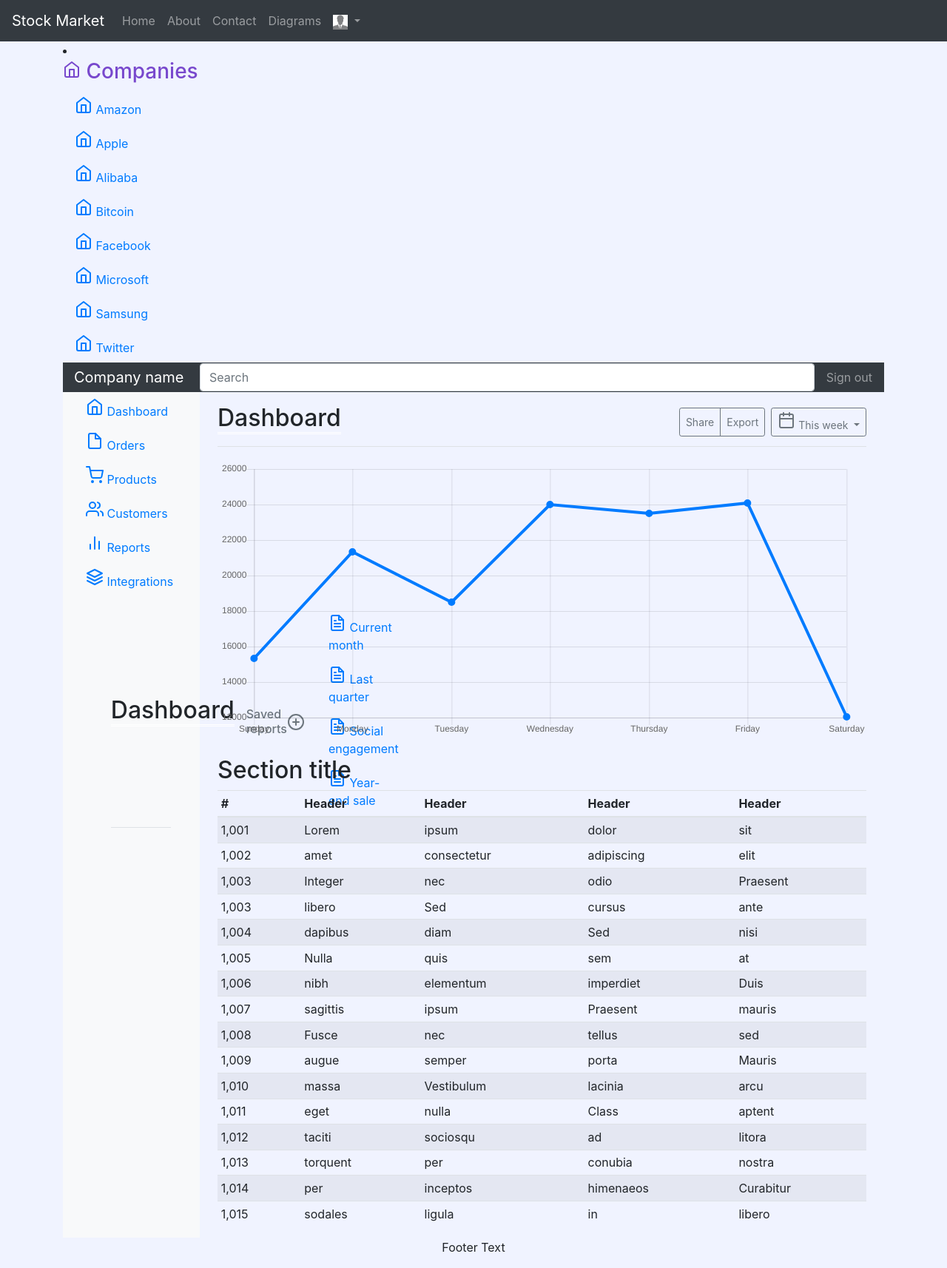
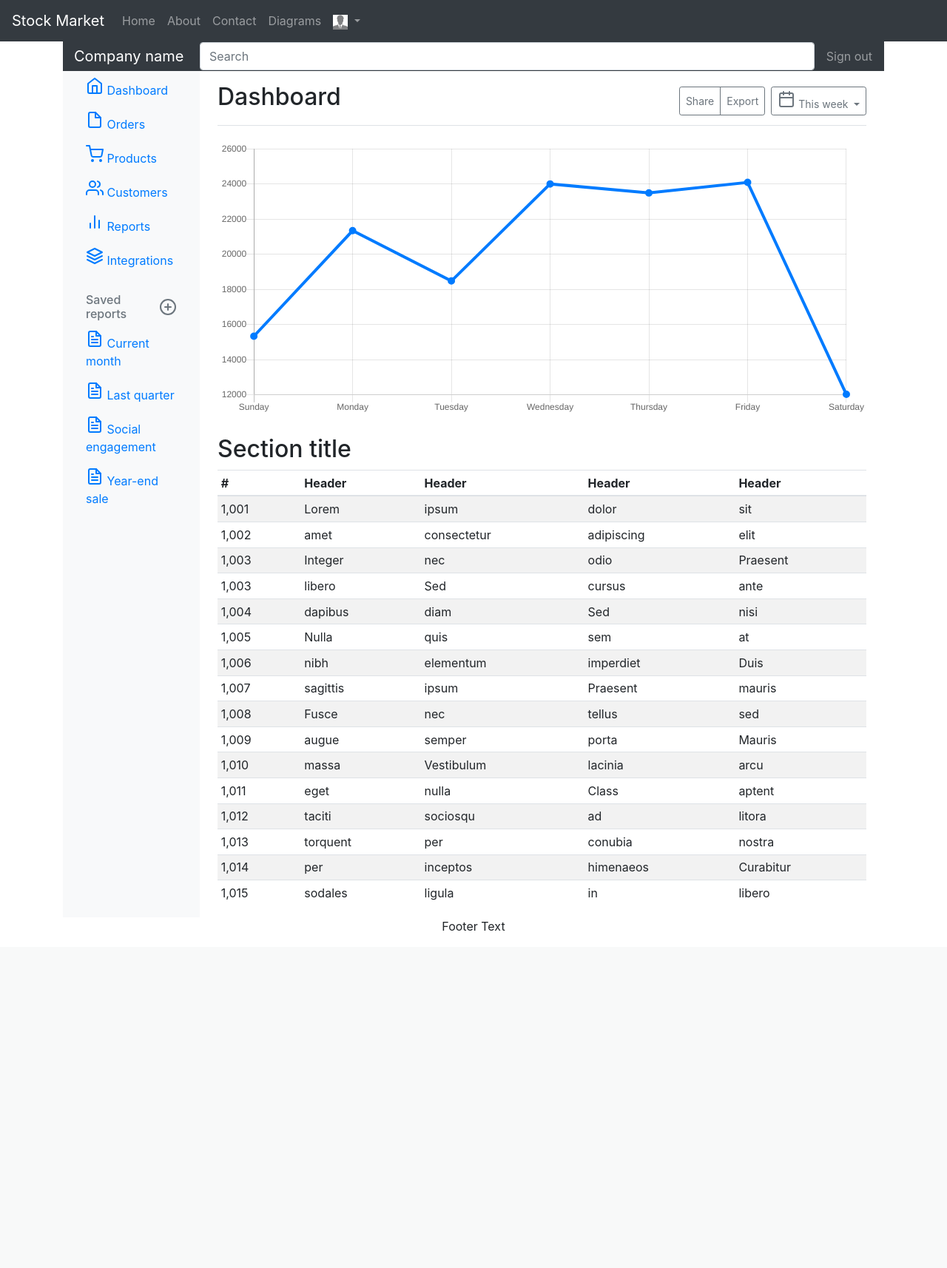
Before and after one commit to Sasa94s/stock_market, a Django app: page /diagrams/ in a window 1280 px wide. Shown: the whole page at 74% size. After the commit the page ends 1258 px from the top, so only its background shows below. Run offline with Django 3.2, Linux system fonts and the light colour scheme; some libraries are stand-ins or nearby versions.

Commit message:
fix
fix diagrams.html, fix about.html

```diff
--- a/src/dataVisualization/templates/diagrams.html
+++ b/src/dataVisualization/templates/diagrams.html
@@ -1,86 +1,21 @@
-<!-- Inherit base page-->
 {% extends 'base.html' %}
-{% load static %}
-
-<!-- URLs variables-->
-{% url 'amazon' as amazon %}
-{% url 'apple' as apple %}
-{% url 'alibaba' as alibaba %}
-{% url 'bitcoin' as bitcoin %}
-{% url 'facebook' as facebook %}
-{% url 'microsoft' as microsoft %}
-{% url 'samsung' as samsung %}
-{% url 'twitter' as twitter %}
-
-
-<!-- Content-->
 {% block content %}
-
-
-
+<!doctype html>
 <html lang="en">
   <head>
     <meta charset="utf-8">
     <meta name="viewport" content="width=device-width, initial-scale=1, shrink-to-fit=no">
     <meta name="description" content="">
     <meta name="author" content="">
-{#    <link rel="icon" href="../../../../favicon.ico">#}
+    <link rel="icon" href="../../../../favicon.ico">
 
     <title>Dashboard Template for Bootstrap</title>
 
     <!-- Bootstrap core CSS -->
-      <script src='{% static "javascript/bootstrap.bundle.min.js" %}' }></script>
-
-                        <!-- Items -->
-                        <li class="nav-item">
-                            <h3>
-                                <span data-feather="home"></span>
-                                Companies <span class="sr-only">(current)</span>
-                            </h3>
-
-                            <a class="nav-link active" href="{% url "amazon" %}">
-                                <span data-feather="home"></span>
-                                Amazon <span class="sr-only">(current)</span>
-                            </a>
-
-                            <a class="nav-link active" href="{% url "apple" %}">
-                                <span data-feather="home"></span>
-                                Apple <span class="sr-only">(current)</span>
-                            </a>
-
-                            <a class="nav-link active" href="{% url "alibaba" %}">
-                                <span data-feather="home"></span>
-                                Alibaba <span class="sr-only">(current)</span>
-                            </a>
-
-                            <a class="nav-link active" href="{% url "bitcoin" %}">
-                                <span data-feather="home"></span>
-                                Bitcoin <span class="sr-only">(current)</span>
-                            </a>
-
-                            <a class="nav-link active" href="{% url "facebook" %}">
-                                <span data-feather="home"></span>
-                                Facebook <span class="sr-only">(current)</span>
-                            </a>
-
-                            <a class="nav-link active" href="{% url "microsoft" %}">
-                                <span data-feather="home"></span>
-                                Microsoft <span class="sr-only">(current)</span>
-                            </a>
-
-                            <a class="nav-link active" href="{% url "samsung" %}">
-                                <span data-feather="home"></span>
-                                Samsung <span class="sr-only">(current)</span>
-                            </a>
-
-                            <a class="nav-link active" href="{% url "twitter" %}">
-                                <span data-feather="home"></span>
-                                Twitter <span class="sr-only">(current)</span>
-                            </a>
-                        </li>
+    <link href="../../../../dist/css/bootstrap.min.css" rel="stylesheet">
 
     <!-- Custom styles for this template -->
-    <script src='{% static "css/dashboard.css" %}' }></script>
+    <link href="dashboard.css" rel="stylesheet">
   </head>
 
   <body>
@@ -136,11 +71,7 @@
                 </a>
               </li>
             </ul>
-            <!-- Dashboard body-->
-            <main role="main" class="col-md-9 ml-sm-auto col-lg-10 pt-3 px-4">
 
-                <div class="d-flex justify-content-between flex-wrap flex-md-nowrap align-items-center pb-2 mb-3 border-bottom">
-                    <h1 class="h2">Dashboard</h1>
             <h6 class="sidebar-heading d-flex justify-content-between align-items-center px-3 mt-4 mb-1 text-muted">
               <span>Saved reports</span>
               <a class="d-flex align-items-center text-muted" href="#">
@@ -323,38 +254,24 @@
           </div>
         </main>
       </div>
-                <!-- Diagrams part-->
-                <div class="row">
-                    <div class="col-md-9">
-
-                        <!-- Company Diagram snippet-->
-                        {% block Company %}
-
-                        {% endblock Company %}
-                    </div>
-                </div>
-
-            </main>
-
-        </div>
     </div>
 
     <!-- Bootstrap core JavaScript
     ================================================== -->
     <!-- Placed at the end of the document so the pages load faster -->
-    <script src='{% static "javascript/jquery-3.2.1.slim.min.js" %}' }></script>
+    <script src="https://code.jquery.com/jquery-3.2.1.slim.min.js" integrity="sha384-KJ3o2DKtIkvYIK3UENzmM7KCkRr/rE9/Qpg6aAZGJwFDMVNA/GpGFF93hXpG5KkN" crossorigin="anonymous"></script>
     <script>window.jQuery || document.write('<script src="../../../../assets/js/vendor/jquery-slim.min.js"><\/script>')</script>
-    <script src='{% static "javascript/popper.min.js" %}' }></script>
-{#    <script src='{% static "javascript/bootstrap.bundle.min.js" %}' }></script>#}
+    <script src="../../../../assets/js/vendor/popper.min.js"></script>
+    <script src="../../../../dist/js/bootstrap.min.js"></script>
 
     <!-- Icons -->
-    <script src='{% static "javascript/feather.min.js" %}' }></script>
+    <script src="https://unpkg.com/feather-icons/dist/feather.min.js"></script>
     <script>
       feather.replace()
     </script>
 
     <!-- Graphs -->
-    <script src='{% static "javascript/Chart.min.js" %}' }></script>
+    <script src="https://cdnjs.cloudflare.com/ajax/libs/Chart.js/2.7.1/Chart.min.js"></script>
     <script>
       var ctx = document.getElementById("myChart");
       var myChart = new Chart(ctx, {
@@ -386,5 +303,4 @@
     </script>
   </body>
 </html>
-
 {% endblock content %}
```
Also changed, not shown: src/profiles/templates/about.html (+0 -12 lines).
